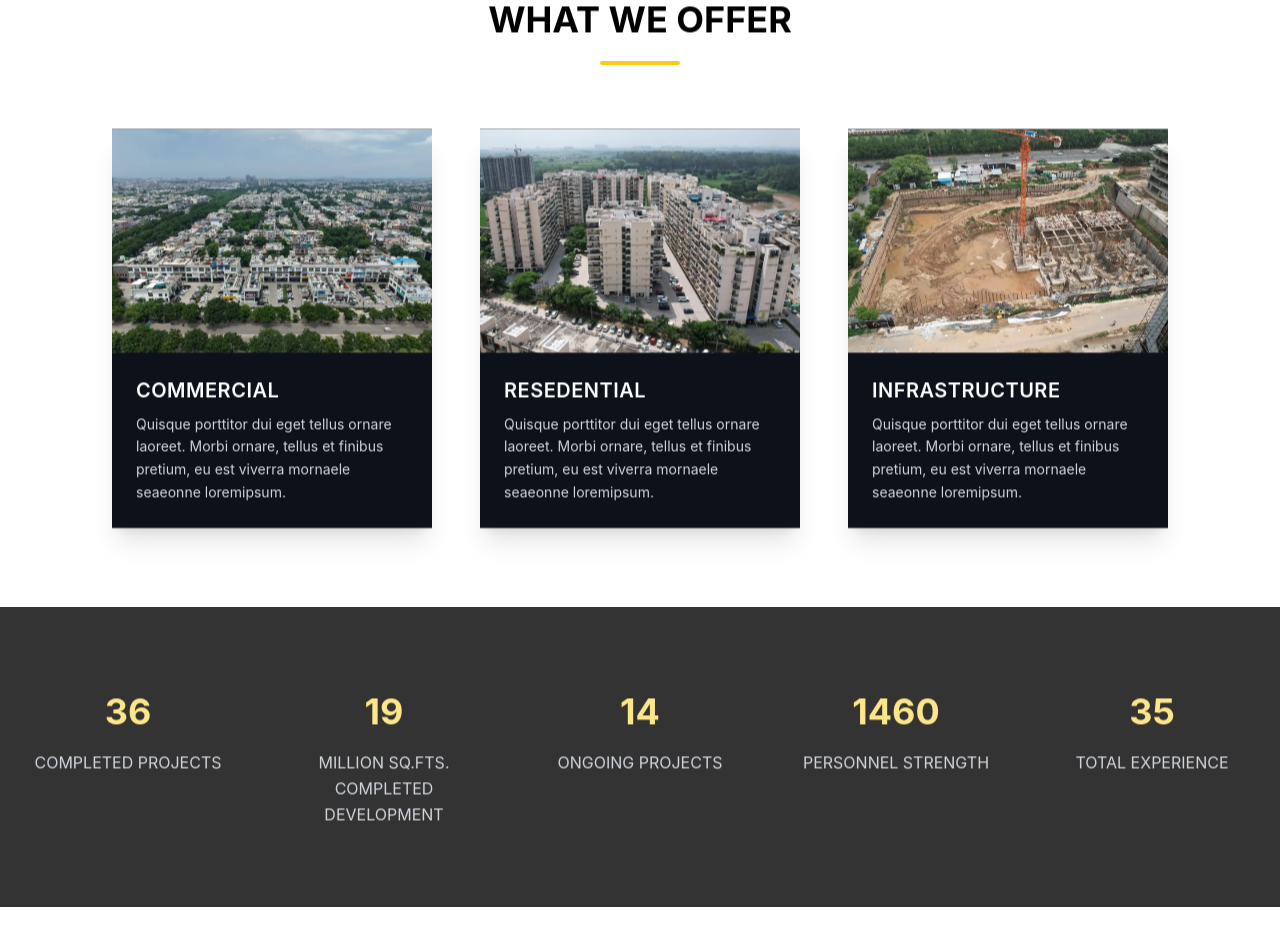
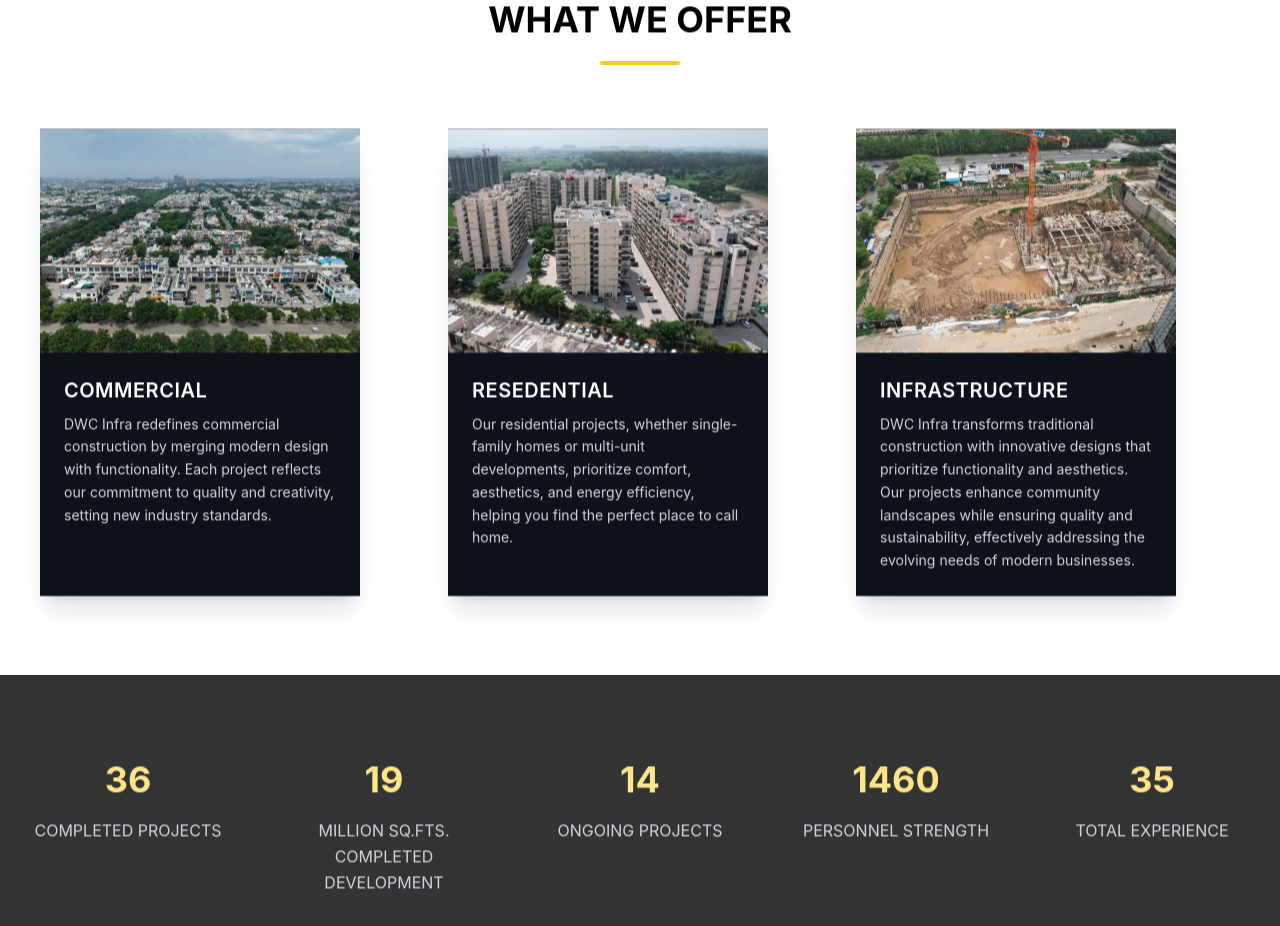
Before and after one commit to grv-saini-20/shiva_builders, a SvelteKit app: page / in a window 1280 px wide. Shown: the part 1620-2546 px from the top of the page. Built offline with nearby package versions, Linux system fonts and the light colour scheme.

Commit message:
fix: cards

```diff
--- a/src/lib/project/ServiceCard.svelte
+++ b/src/lib/project/ServiceCard.svelte
@@ -17,7 +17,7 @@
 	}: IServiceCardProps = $props();
 
 	const baseClass = $derived(
-		`group max-w-xs w-full bg-black-900  overflow-hidden shadow-xl transition-all duration-300 hover:shadow-2xl hover:scale-[1.02] ${customClass}`
+		`h-full group max-w-xs w-full bg-black-900  overflow-hidden shadow-xl transition-all duration-300 hover:shadow-2xl hover:scale-[1.02] ${customClass}`
 	);
 </script>
 
--- a/src/routes/+page.svelte
+++ b/src/routes/+page.svelte
@@ -97,17 +97,35 @@ From visionary designs to on-time delivery, Shiva Builders brings innovation and
 		<div class="reveal mx-auto mt-4 h-1 w-20 rounded-full bg-yellow-500" use:inView></div>
 	</div>
 
-	<div class="mt-16 flex flex-wrap items-center justify-center gap-12">
-		<div use:inView class="reveal">
-			<ServiceCard imageUrl="/images/JLPL.webp" title="Commercial" />
-		</div>
-		<div use:inView class="reveal">
-			<ServiceCard title="Resedential" imageUrl="/images/MehakApartments.webp" />
-		</div>
-		<div use:inView class="reveal">
-			<ServiceCard title="Infrastructure" imageUrl="/images/ALC.webp" />
-		</div>
-	</div>
+	<div class="mt-16 flex flex-wrap justify-center gap-12 md:gap-8 lg:gap-6 ">
+  <div use:inView class="reveal flex-1 min-w-[280px] max-w-sm flex">
+    <ServiceCard
+      imageUrl="/images/JLPL.webp"
+      title="Commercial"
+      description="DWC Infra redefines commercial construction by merging modern design with functionality. Each project reflects our commitment to quality and creativity, setting new industry standards."
+      class="flex flex-col h-full"
+    />
+  </div>
+
+  <div use:inView class="reveal flex-1 min-w-[280px] max-w-sm flex">
+    <ServiceCard
+      title="Resedential"
+      imageUrl="/images/MehakApartments.webp"
+      description="Our residential projects, whether single-family homes or multi-unit developments, prioritize comfort, aesthetics, and energy efficiency, helping you find the perfect place to call home."
+      class="flex flex-col h-full"
+    />
+  </div>
+
+  <div use:inView class="reveal flex-1 min-w-[280px] max-w-sm flex">
+    <ServiceCard
+      title="Infrastructure"
+      imageUrl="/images/ALC.webp"
+      description="DWC Infra transforms traditional construction with innovative designs that prioritize functionality and aesthetics. Our projects enhance community landscapes while ensuring quality and sustainability, effectively addressing the evolving needs of modern businesses."
+      class="flex flex-col h-full"
+    />
+  </div>
+</div>
+
 </section>
 
 <!-- STATS -->
--- a/src/routes/industries/+page.svelte
+++ b/src/routes/industries/+page.svelte
@@ -84,7 +84,7 @@
 
 <!-- INDUSTRIES CARDS -->
 <section class="bg-gray-50 px-6 py-24">
-  <div class="max-w-7xl mx-auto space-y-20">
+  <div class="max-w-6xl mx-auto space-y-20">
     {#each industries as industry, i}
       <div
         id={industry.title}
--- a/src/routes/services/+page.svelte
+++ b/src/routes/services/+page.svelte
@@ -31,17 +31,17 @@
   const services = [
     {
       title: 'Infrastructure Development',
-      content: `DWC provides experienced and knowledgeable professionals to handle all phases of the project. As a General Contractor, we handle all types and sizes of projects, from fresh constructions to renovations. Workers and qualified sub-contractors deliver your project on-time with the highest degree of safety and quality.`,
+      content: `Shiva Builders provides experienced and knowledgeable professionals to handle all phases of the project. As a General Contractor, we handle all types and sizes of projects, from fresh constructions to renovations. Workers and qualified sub-contractors deliver your project on-time with the highest degree of safety and quality.`,
       image: '/images/InfrastructureDev.jpg'
     },
     {
       title: 'Design and Build',
-      content: `DWC establishes a single contract with the owner to provide full spectrum design, architectural, engineering, and construction services. Single point responsibility ensures quality, cost, and schedule adherence. Planning and execution evaluate materials and methods efficiently, saving time and money.`,
+      content: `Shiva Builders establishes a single contract with the owner to provide full spectrum design, architectural, engineering, and construction services. Single point responsibility ensures quality, cost, and schedule adherence. Planning and execution evaluate materials and methods efficiently, saving time and money.`,
       image: '/images/Design&Build.png'
     },
     {
       title: 'Joint Venture Model',
-      content: `DWC Infra’s joint venture services bring together industry expertise, advanced technology, and shared resources to deliver superior infrastructure solutions. Partnering with leading firms maximizes efficiency, reduces costs, and drives innovation.`,
+      content: `Shiva Builders Infra’s joint venture services bring together industry expertise, advanced technology, and shared resources to deliver superior infrastructure solutions. Partnering with leading firms maximizes efficiency, reduces costs, and drives innovation.`,
       image: '/images/JVM.jpg'
     }
   ];
@@ -62,24 +62,34 @@
 </section>
 
 <!-- SERVICES SECTIONS -->
-<section class="bg-white px-6 py-24 max-w-6xl mx-auto">
+<section class="bg-gray-50 px-6 py-24">
+  <div class="max-w-6xl mx-auto space-y-20">
     {#each services as service, i}
       <div
-      class="relative flex flex-col md:flex-row items-center md:justify-between mb-24"
+        id={service.title}
+        class="reveal group relative flex flex-col md:flex-row items-center md:items-stretch overflow-hidden shadow-lg hover:shadow-2xl transition-shadow duration-500 bg-white"
         class:md:flex-row-reverse={i % 2 !== 0}
+        use:inView
       >
         <!-- IMAGE -->
-      <div class="md:w-1/2 flex justify-center md:justify-start reveal" use:inView>
-        <img src={service.image} alt={service.title} class="shadow-lg w-full md:w-[90%] object-cover aspect-video" />
+        <div class="md:w-1/2 overflow-hidden">
+          <img
+            src={service.image}
+            alt={service.title}
+            class="h-64 md:h-full w-full object-cover transform group-hover:scale-105 transition-transform duration-700 aspect-video"
+          />
         </div>
 
         <!-- TEXT -->
-      <div class="md:w-1/2 mt-8 md:mt-0 reveal" use:inView>
-        <h3 class="text-2xl font-bold text-gray-900 mb-4 border-l-4 border-yellow-500 ps-4 uppercase">{service.title}</h3>
+        <div class="md:w-1/2 p-8 flex flex-col justify-center">
+          <h3 class="text-2xl font-bold text-gray-900 mb-4 border-l-4 border-yellow-500 pl-3 uppercase">
+            {service.title}
+          </h3>
           <p class="text-gray-700 leading-relaxed">{service.content}</p>
         </div>
       </div>
     {/each}
+  </div>
 </section>
 
 <style>
--- a/svelte.config.js
+++ b/svelte.config.js
@@ -10,11 +10,10 @@ export default {
       fallback: 'index.html',
     }),
     paths: {
-      // **CRITICAL FIX: REMOVE 'base'** when 'relative: true' is used for static/SPA deployment
-      // base: dev ? '' : '/shiva_builders',
-
-      // Must be true to generate relative links (e.g., ./_app/...)
-      relative: true
+      // Re-enable base. This is the path the browser needs.
+      base: dev ? '' : '/shiva_builders',
+      // Set relative back to false or omit it entirely.
+      relative: false
     },
     prerender: {
       entries: ['/']
```
Lines whose indentation alone changed are shown as unchanged.
